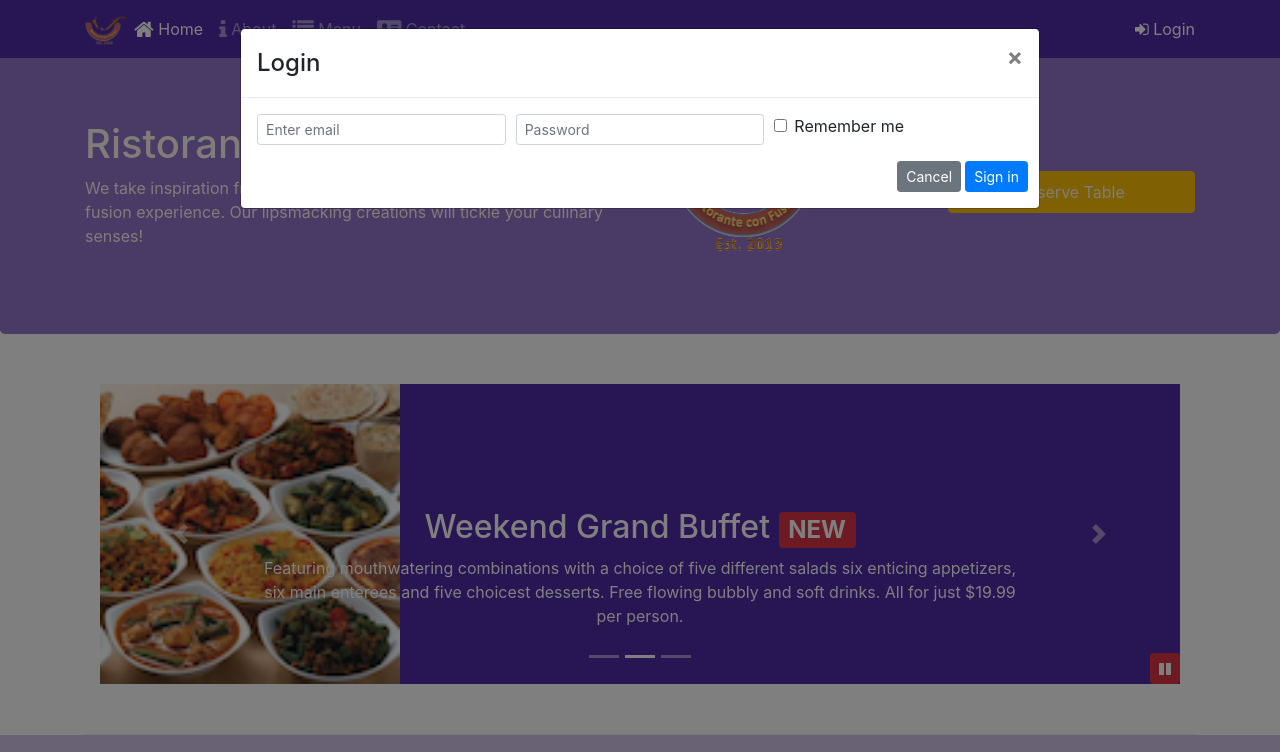
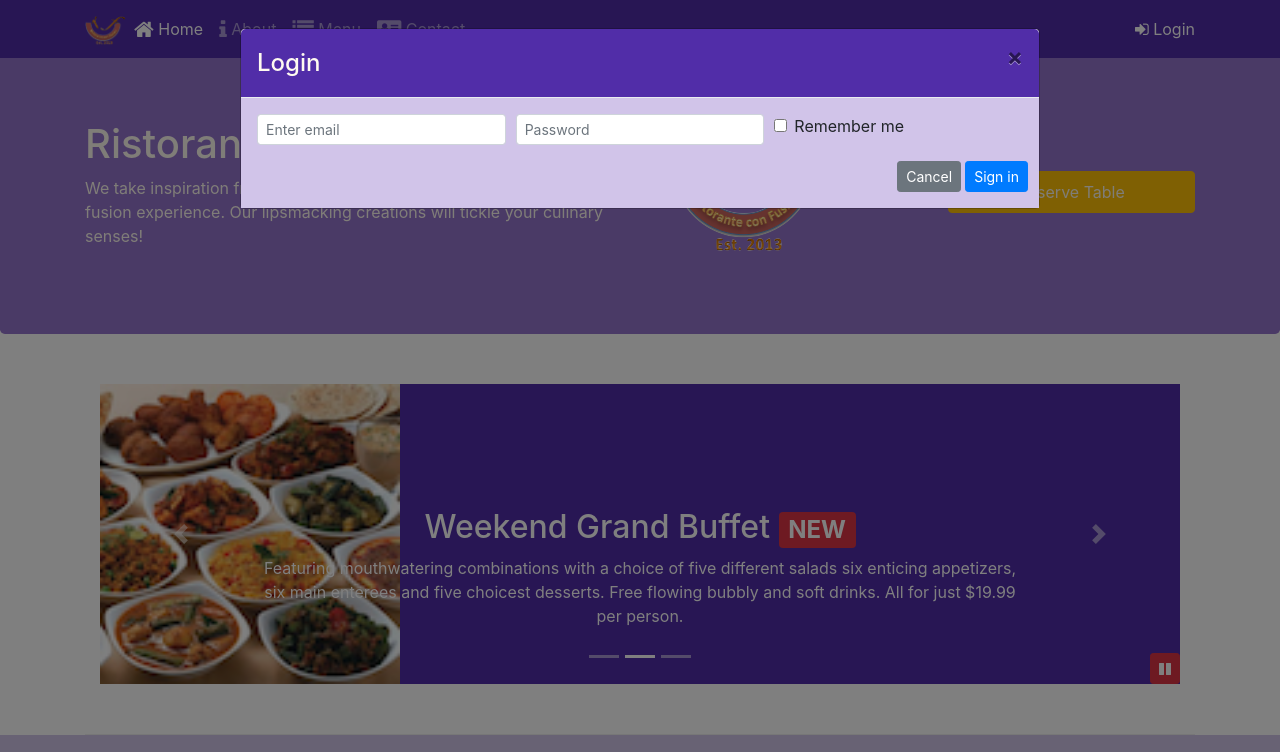
Before and after one commit to ImAliMoussa/learning-bootstrap, a website: page index.html in a window 1280 px wide. Both pictures are taken after a click on the link "Login". Shown: the top 752 px of the page. Drawn offline with nearby package versions, Linux system fonts and the light colour scheme.

Commit message:
add colors to scss file and make colors more consistent, jquery to show modals

```diff
--- a/css/styles.scss
+++ b/css/styles.scss
@@ -44,7 +44,7 @@ body{
 }
 
 .navbar-dark {
-     background-color: $background-dark;
+    background-color: $background-dark;
 }
 
 .tab-content {
@@ -74,3 +74,12 @@ body{
     bottom: 0px;
     z-index: 1;
 }
+
+.modal-header {
+    background-color: $background-dark;
+    color: floralwhite;
+}
+
+.modal-body , .modal-footer{
+    background-color: $background-pale;
+}
--- a/index.html
+++ b/index.html
@@ -53,56 +53,8 @@
         </div>
     </div>
 
-    <nav class="navbar navbar-dark navbar-expand-sm fixed-top">
-        <div class="container">
-            <a class="navbar-brand mr-auto" href="#"><img src="img/logo.png" height="30" width="41"></a>
-            <div class="collapse navbar-collapse" id="Navbar">
-                <ul class="navbar-nav mr-auto">
-                    <li class="nav-item active"><a class="nav-link" href="#"><span class="fa fa-home fa-lg"></span>
-                            Home</a></li>
-                    <li class="nav-item"><a class="nav-link" href="./aboutus.html"><span
-                                class="fa fa-info fa-lg"></span> About</a></li>
-                    <li class="nav-item"><a class="nav-link" href="#"><span class="fa fa-list fa-lg"></span> Menu</a>
-                    </li>
-                    <li class="nav-item"><a class="nav-link" href="./contactus.html"><span
-                                class="fa fa-address-card fa-lg"></span> Contact</a></li>
-                </ul>
-                <span class="navbar-text">
-                    <a data-toggle="modal" data-target="#loginModal">
-                        <span class="fa fa-sign-in"></span> Login</a>
-                </span>
-            </div>
-        </div>
-        <button class="navbar-toggler" type="button" data-toggle="collapse" data-target="#Navbar">
-            <span class="navbar-toggler-icon"></span>
-        </button>
-    </nav>
-
-
-    <header class="jumbotron">
-        <div class="container">
-            <div class="row">
-                <div class="col-12 col-sm">
-                    <h1>Ristorante con Fusion</h1>
-                    <p>We take inspiration from the World's best cuisines, and create a unique fusion experience.
-                        Our lipsmacking creations will tickle your culinary senses!
-                    </p>
-                </div>
-
-                <div class="row col-12 col-sm">
-                    <div class="col-sm align-self-center">
-                        <img src="img/logo.png" alt="logo" class="img-fluid">
-                    </div>
-                    <div class="col-sm align-self-center">
-                        <a role="button" class="btn btn-block nav-link btn-warning" data-toggle="modal" data-target="#modalcenter">Reserve Table</a>
-                    </div>
-                </div>
-            </div>
-        </div>
-    </header>
-
-    <div class="modal fade" id="modalcenter" tabindex="-1" role="dialog"
-            aria-labelledby="exampleModalCenterTitle" aria-hidden="true">
+    <div class="modal fade" id="modalcenter" tabindex="-1" role="dialog" aria-labelledby="exampleModalCenterTitle"
+        aria-hidden="true">
         <div class="modal-dialog modal-dialog-centered" role="document">
             <div class="modal-content">
                 <div class="modal-header">
@@ -152,7 +104,8 @@
 
                         <div class="form-group row">
                             <label for="smoking" class="col-12 col-md-3 col-form-label">Section</label>
-                                <div class="btn-group btn-group-toggle col-md" style="display: inline-block;"data-toggle="buttons">
+                            <div class="btn-group btn-group-toggle col-md" style="display: inline-block;"
+                                data-toggle="buttons">
                                 <label class="btn btn-success active">
                                     <input type="radio" name="options" id="option1" autocomplete="off" checked>
                                     Non-Smoking
@@ -184,6 +137,57 @@
             </div>
         </div>
     </div>
+
+    <nav class="navbar navbar-dark navbar-expand-sm fixed-top">
+        <div class="container">
+            <a class="navbar-brand mr-auto" href="#"><img src="img/logo.png" height="30" width="41"></a>
+            <div class="collapse navbar-collapse" id="Navbar">
+                <ul class="navbar-nav mr-auto">
+                    <li class="nav-item active"><a class="nav-link" href="#"><span class="fa fa-home fa-lg"></span>
+                            Home</a></li>
+                    <li class="nav-item"><a class="nav-link" href="./aboutus.html"><span
+                                class="fa fa-info fa-lg"></span> About</a></li>
+                    <li class="nav-item"><a class="nav-link" href="#"><span class="fa fa-list fa-lg"></span> Menu</a>
+                    </li>
+                    <li class="nav-item"><a class="nav-link" href="./contactus.html"><span
+                                class="fa fa-address-card fa-lg"></span> Contact</a></li>
+                </ul>
+                <span class="navbar-text">
+                    <a id="login-link"><span class="fa fa-sign-in"></span> Login</a>
+                </span>
+            </div>
+        </div>
+        <button class="navbar-toggler" type="button" data-toggle="collapse" data-target="#Navbar">
+            <span class="navbar-toggler-icon"></span>
+        </button>
+    </nav>
+
+
+
+
+    <header class="jumbotron">
+        <div class="container">
+            <div class="row">
+                <div class="col-12 col-sm">
+                    <h1>Ristorante con Fusion</h1>
+                    <p>We take inspiration from the World's best cuisines, and create a unique fusion experience.
+                        Our lipsmacking creations will tickle your culinary senses!
+                    </p>
+                </div>
+
+                <div class="row col-12 col-sm">
+                    <div class="col-sm align-self-center">
+                        <img src="img/logo.png" alt="logo" class="img-fluid">
+                    </div>
+                    <div class="col-sm align-self-center">
+                        <a role="button" class="btn btn-block nav-link btn-warning" id="reserve-btn">Reserve Table</a>
+                    </div>
+                </div>
+            </div>
+        </div>
+    </header>
+
+
 
     <div class="container">
         <div class="row row-content">
@@ -297,9 +301,9 @@
     <script src="node_modules/bootstrap/dist/js/bootstrap.min.js"></script>
     <script>
 
-        $(document).ready(function(){
-            $("#mycarousel").carousel( { interval: 2000 } );
-            $("#carouselButton").click(function() {
+        $(document).ready(function () {
+            $("#mycarousel").carousel({ interval: 2000 });
+            $("#carouselButton").click(function () {
                 if ($("#carouselButton").children("span").hasClass("fa-pause")) {
                     $("#mycarousel").carousel('pause');
                     $("#carouselButton").children("span").removeClass('fa-pause');
@@ -310,6 +314,12 @@
                     $("#carouselButton").children("span").addClass('fa-pause');
                 }
             });
+            $("#reserve-btn").click(function () {
+                $("#modalcenter").modal("show");
+            });
+            $("#login-link").click(function () {
+                $("#loginModal").modal("show");
+            });
         });
 
     </script>
```
Also changed, not shown: css/styles.css. Lines whose indentation alone changed are shown as unchanged.
